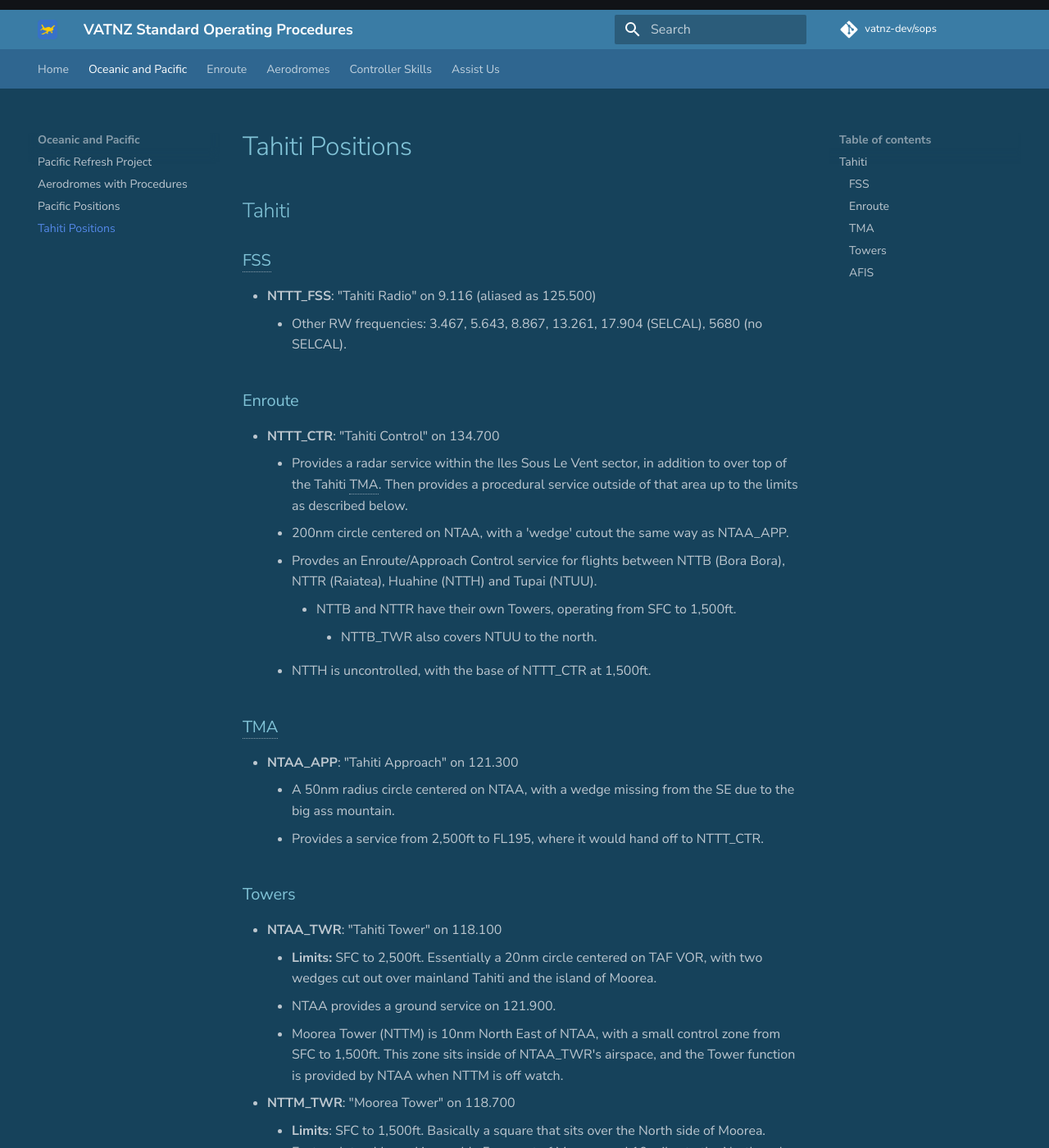
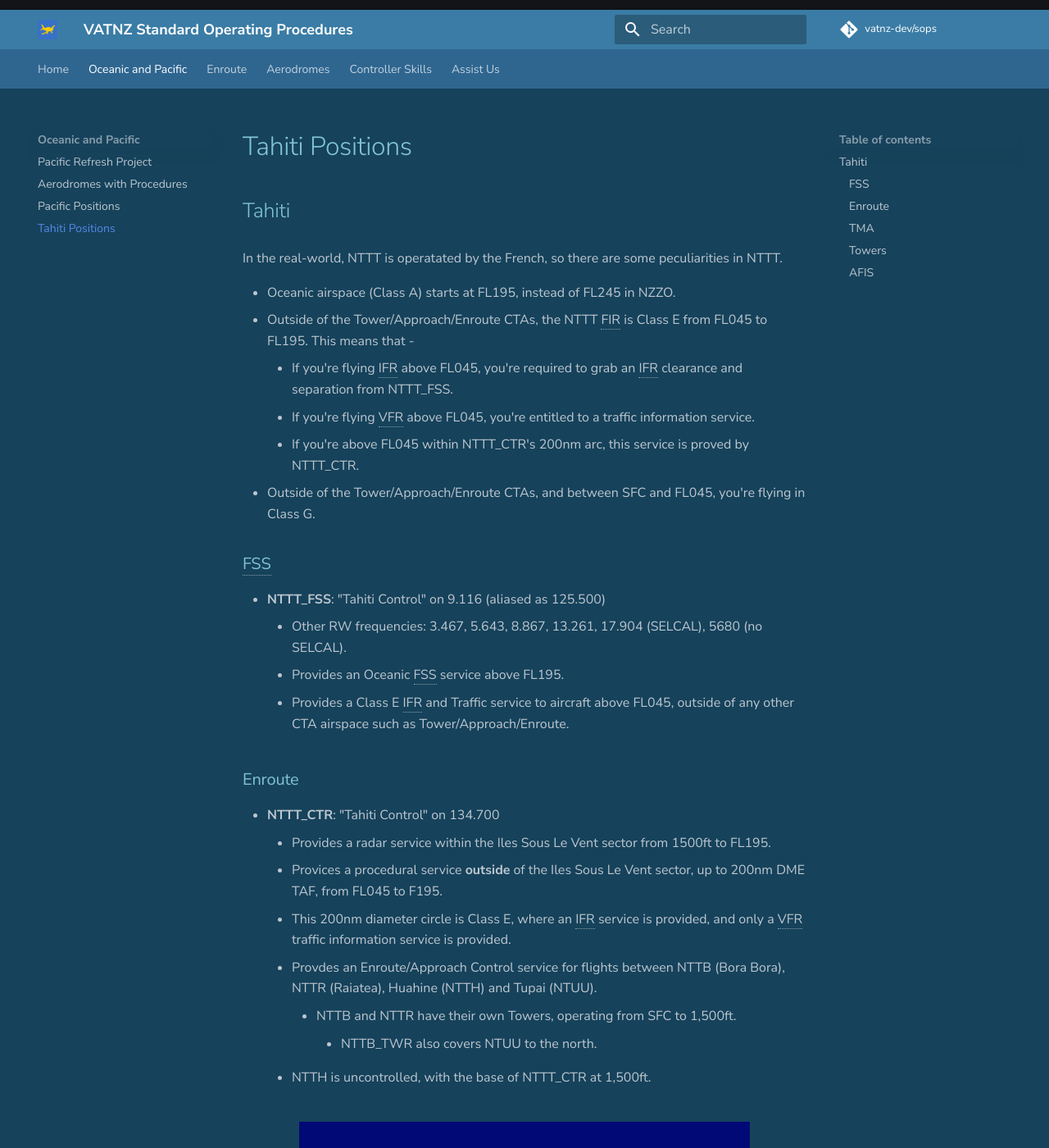
Before and after one commit to vatnz-dev/sops, an MkDocs documentation site: the page built from docs/oceanic-pacific/TahitiPositions.md, in a window 1280 px wide and 1400 px high. Shown: the whole window at 82% size. Built offline with MkDocs 1.6.1 and Material for MkDocs 9.7.7, drawn with Linux system fonts in a browser that asks for light colours; comment, search, counter and statistics services are not loaded; some of the changed text lies outside the part shown.

Commit message:
NTTT changes

```diff
--- a/docs/oceanic-pacific/TahitiPositions.md
+++ b/docs/oceanic-pacific/TahitiPositions.md
@@ -8,37 +8,57 @@
 
 ## Tahiti
 
+In the real-world, NTTT is operatated by the French, so there are some peculiarities in NTTT.
+
+* Oceanic airspace (Class A) starts at FL195, instead of FL245 in NZZO.
+* Outside of the Tower/Approach/Enroute CTAs, the NTTT FIR is Class E from FL045 to FL195. This means that -
+    * If you're flying IFR above FL045, you're required to grab an IFR clearance and separation from NTTT_FSS.
+    * If you're flying VFR above FL045, you're entitled to a traffic information service.
+    * If you're above FL045 within NTTT_CTR's 200nm arc, this service is proved by NTTT_CTR.
+* Outside of the Tower/Approach/Enroute CTAs, and between SFC and FL045, you're flying in Class G.
+
 ### FSS
 
-* **NTTT_FSS**: "Tahiti Radio" on 9.116 (aliased as 125.500)
+* **NTTT_FSS**: "Tahiti Control" on 9.116 (aliased as 125.500)
     * Other RW frequencies: 3.467, 5.643, 8.867, 13.261, 17.904 (SELCAL), 5680 (no SELCAL).
+    * Provides an Oceanic FSS service above FL195.
+    * Provides a Class E IFR and Traffic service to aircraft above FL045, outside of any other CTA airspace such as Tower/Approach/Enroute.
 
 ### Enroute
 
 * **NTTT_CTR**: "Tahiti Control" on 134.700
-    * Provides a radar service within the Iles Sous Le Vent sector, in addition to over top of the Tahiti TMA. Then provides a procedural service outside of that area up to the limits as described below.
-      * 200nm circle centered on NTAA, with a 'wedge' cutout the same way as NTAA_APP.
+    * Provides a radar service within the Iles Sous Le Vent sector from 1500ft to FL195.
+    * Provices a procedural service **outside** of the Iles Sous Le Vent sector, up to 200nm DME TAF, from FL045 to F195.
+      * This 200nm diameter circle is Class E, where an IFR service is provided, and only a VFR traffic information service is provided.
     * Provdes an Enroute/Approach Control service for flights between NTTB (Bora Bora), NTTR (Raiatea), Huahine (NTTH) and Tupai (NTUU).
         * NTTB and NTTR have their own Towers, operating from SFC to 1,500ft.
             * NTTB_TWR also covers NTUU to the north.
       * NTTH is uncontrolled, with the base of NTTT_CTR at 1,500ft.
 
+<figure markdown>
+  ![Tahiti Airspace](assets/nttt-ctr.png){ width="550" }
+  <figcaption>
+  </figcaption>
+</figure>
+
+The outer-most ring is the 200nm ring. Inside of this, the Class E service is provided by NTTT_CTR - outside it is provided by NTTT_FSS.
+
 ### TMA
 
 * **NTAA_APP**: "Tahiti Approach" on 121.300
     * A 50nm radius circle centered on NTAA, with a wedge missing from the SE due to the big ass mountain.
-    * Provides a service from 2,500ft to FL195, where it would hand off to NTTT_CTR.
+    * Provides a service from 2,500ft to FL195.
 
 ### Towers
 
 * **NTAA_TWR**: "Tahiti Tower" on 118.100
     * **Limits:** SFC to 2,500ft. Essentially a 20nm circle centered on TAF VOR, with two wedges cut out over mainland Tahiti and the island of Moorea.
     * NTAA provides a ground service on 121.900.
-    * Moorea Tower (NTTM) is 10nm North East of NTAA, with a small control zone from SFC to 1,500ft. This zone sits inside of NTAA_TWR's airspace, and the Tower function is provided by NTAA when NTTM is off watch.
+    * Moorea Tower (NTTM) is 10nm North West of NTAA, with a small control zone from SFC to 1,500ft. This zone sits inside of NTAA_TWR's airspace, and the Tower function is provided by NTAA when NTTM is off watch.
 * **NTTM_TWR**: "Moorea Tower" on 118.700
     * **Limits**: SFC to 1,500ft. Basically a square that sits over the North side of Moorea. Eastern lateral bound is roughly 5nm east of Moorea, and 10 miles to the North and West.
-    * The NTTM control zone sits entirely within NTAA_TWR's zone. When NTTM_TWR is off watch, aerodrome control is provided by NTAA_TWR.
-        * This is **not** a Procedural Approach service, only an 'extended tower' service.
+    * The NTTM control zone sits entirely within NTAA_TWR's zone. When NTTM_TWR is off watch, the Tower function is provided by NTAA_TWR.
+        * The Approach service is still provided by NTAA_APP from 1,500ft. NTAA_APP **does not** perform top-down services to NTTM_TWR.
     * Care needs to be taken surrounding the assignment of SIDs/STARs at Moorea, as the extended centerline for RWY 12/30  interfaces with RWY 04/22 at NTAA. **Traffic at NTAA has priority**.
 * **NTTB_TWR**: "Bora Bora Tower" on 118.900
     * **Limits**: SFC to 1,500ft. Bora Bora Tower's CTR is essentially a 15nm by 10nm box centered on BB NDB, with the long axis running NW to SE. There is a small wedge to the south of the AD, with the LL raised to 500ft.
```
Also changed, not shown: other parts of docs/oceanic-pacific/TahitiPositions.md (+0 -3 lines), docs/oceanic-pacific/PacificPositions.md (+3 -3 lines), docs/oceanic-pacific/assets/nttt-ctr.png (added).
